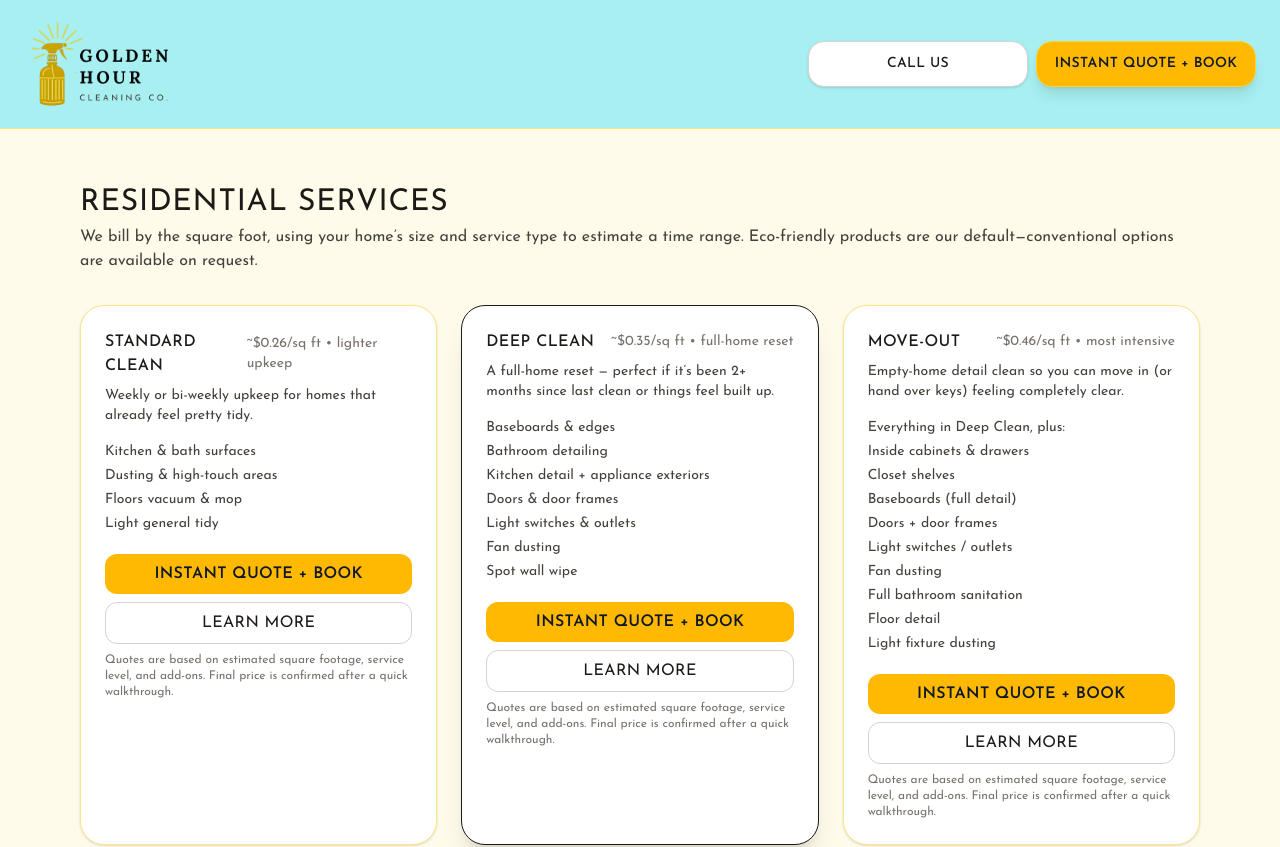
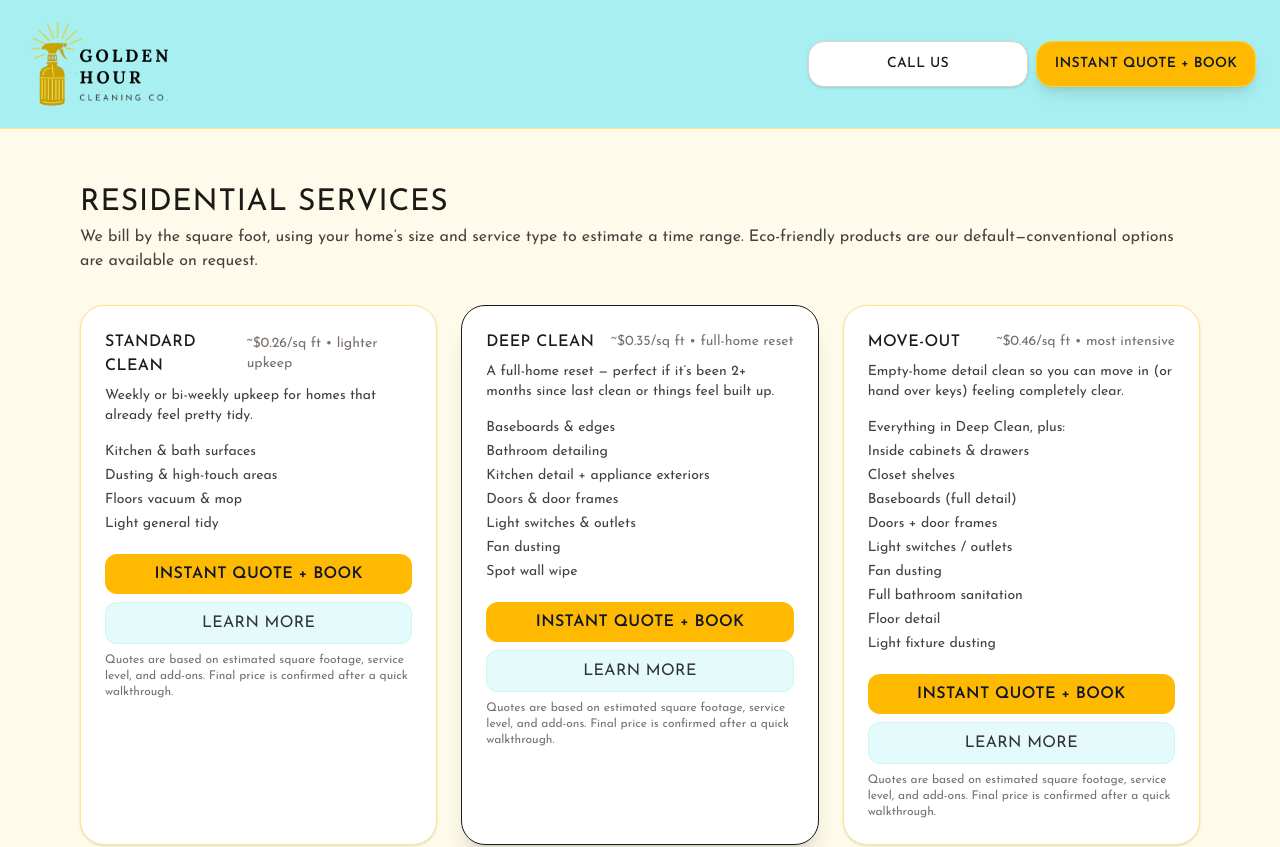
Before and after one commit to service-tools-studio/golden-hour-cleaning-co, a Next.js app: page /residential/services in a window 1280 px wide. Shown: the top 847 px of the page. Built offline with nearby package versions, Linux system fonts and the light colour scheme.

Commit message:
learn more button

```diff
--- a/src/components/residential/ServiceCard.jsx
+++ b/src/components/residential/ServiceCard.jsx
@@ -51,7 +51,7 @@ export default function ServiceCard({ service }) {
         <Link
           href={detailHref}
           aria-label={`Learn more about ${service.title}`}
-          className="uppercase tracking-wide inline-flex w-full items-center justify-center rounded-xl border border-stone-300 bg-white px-4 py-2 text-stone-900 hover:bg-stone-50 focus:outline-none focus-visible:ring-2 focus-visible:ring-amber-300"
+          className="uppercase tracking-wide inline-flex w-full items-center justify-center rounded-xl border border-[#a7eff1]/40 bg-[#a7eff1]/30 px-4 py-2 text-[#333333] hover:bg-[#a7eff1]/50 focus:outline-none focus-visible:ring-2 focus-visible:ring-amber-300"
         >
           Learn more
         </Link>
```
